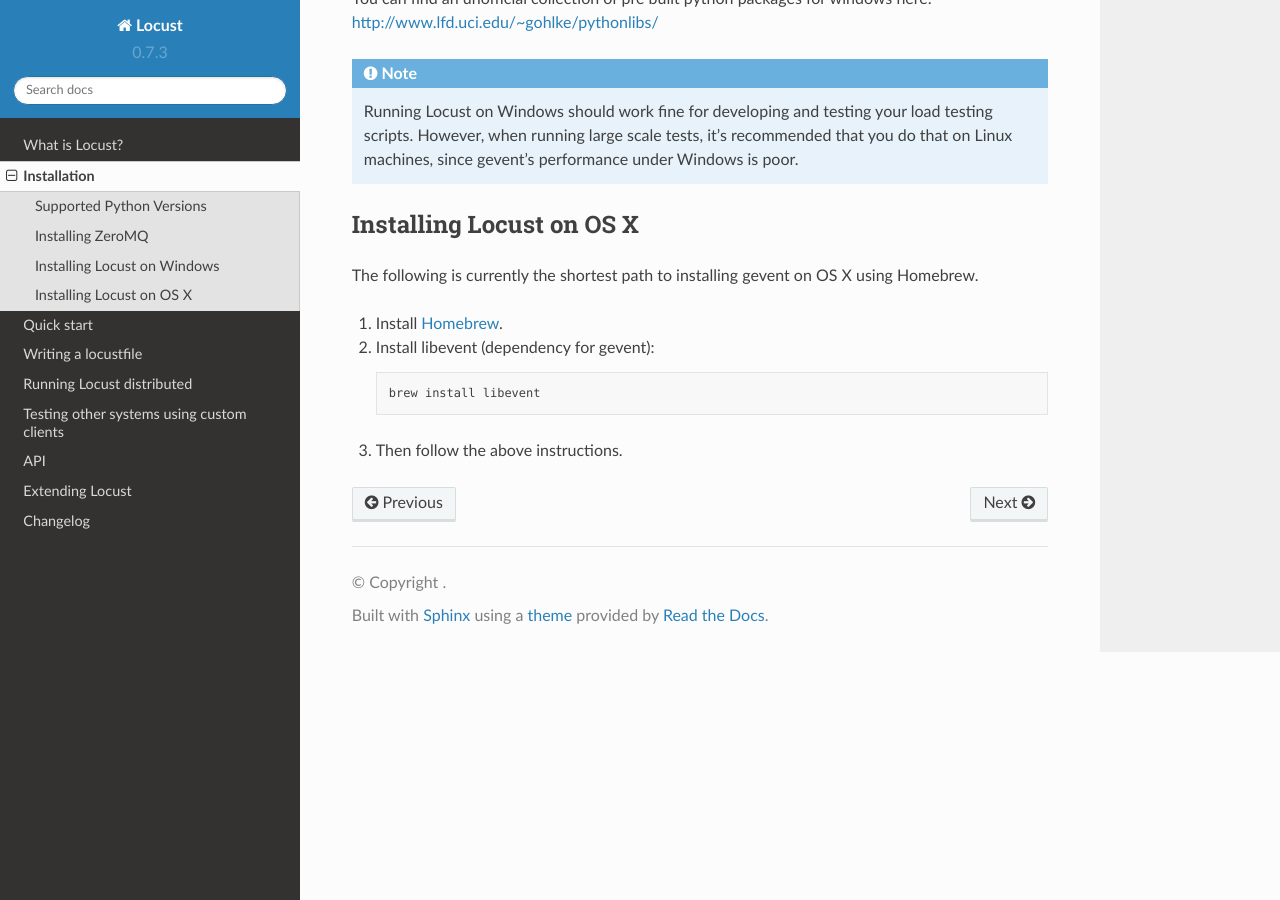
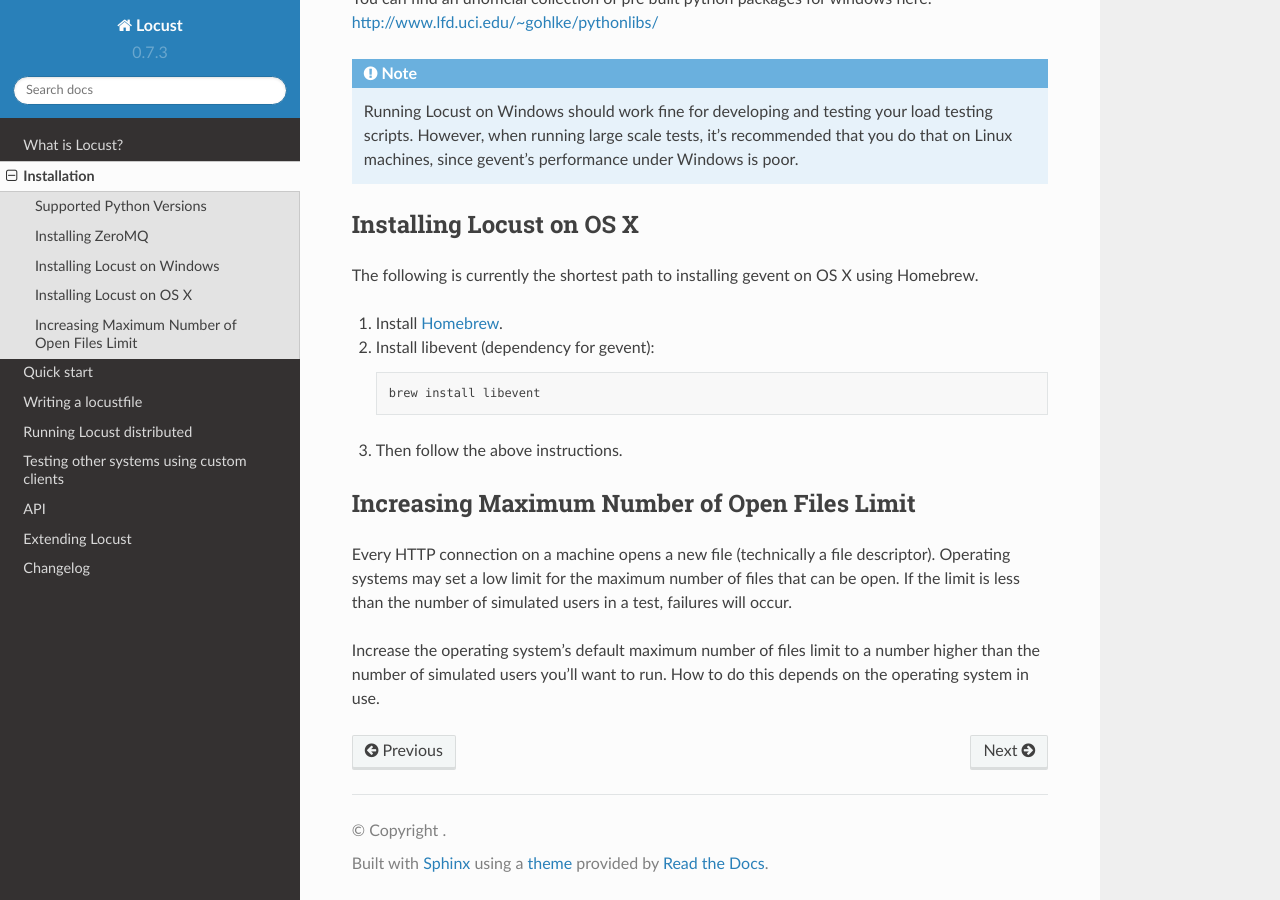
Before and after one commit to locustio/locust, a Sphinx documentation site: the page built from docs/installation.rst, in a window 1280 px wide and 900 px high, scrolled down 1131 px. Built offline with Sphinx 7.4.7 and the Read the Docs theme 2.0.0, drawn with Linux system fonts in a browser that asks for light colours.

Commit message:
Introduce docs for increasing the max number of open files limit

```diff
--- a/docs/installation.rst
+++ b/docs/installation.rst
@@ -64,3 +64,15 @@
     brew install libevent
 
 #. Then follow the above instructions.
+
+Increasing Maximum Number of Open Files Limit
+---------------------------------------------
+
+Every HTTP connection on a machine opens a new file (technically a file descriptor).
+Operating systems may set a low limit for the maximum number of files
+that can be open. If the limit is less than the number of simulated users in a test,
+failures will occur.
+
+Increase the operating system's default maximum number of files limit to a number
+higher than the number of simulated users you'll want to run. How to do this depends
+on the operating system in use.
```
